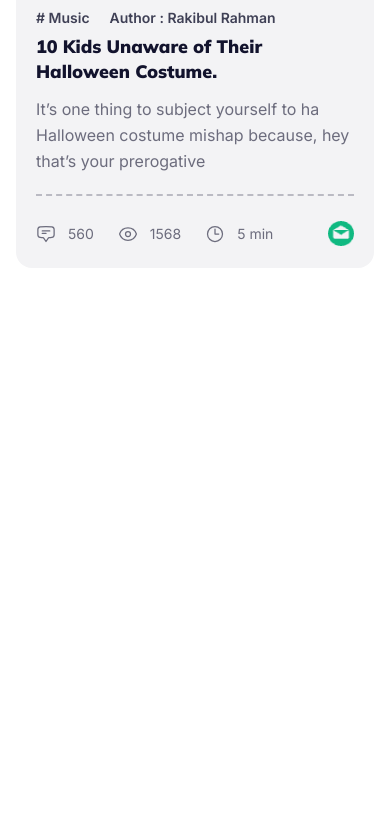
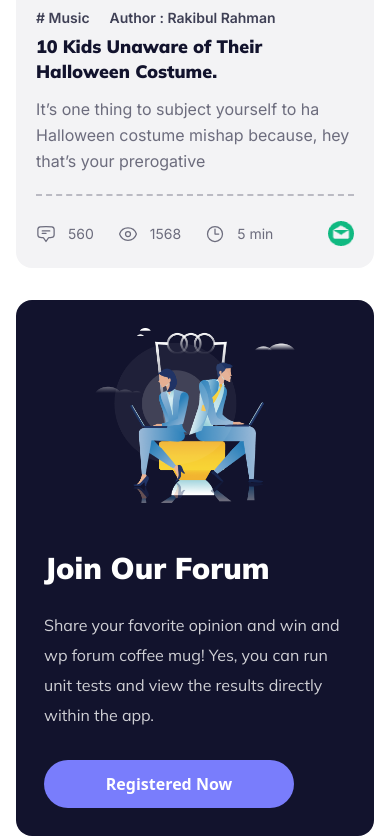
Before and after one commit to devrakibulrahman/retro-forum, a plain HTML site: page index.html in a window 390 px wide. Shown: the part 1122-1958 px from the top of the page. Before the commit the page ends 1422 px from the top, so only its background shows below. Drawn offline with nearby package versions, Linux system fonts and the light colour scheme.

Commit message:
resgitration section done with responsive on 10/05/2024 at 06:32 pm

```diff
--- a/index.html
+++ b/index.html
@@ -285,7 +285,24 @@
         </section>
         <!-- ---------------- let's discuss section -->
 
-
+        <!-- ---------------- registration section -->
+        <section class="w-full md:pt-8">
+            <div class="container mx-auto px-4">
+                <div class="w-full min-h-[403px] bg-[#12132D] rounded-2xl p-7 flex flex-col items-center justify-center gap-y-10 md:p-[45px] lg:flex-row-reverse lg:gap-x-7 lg:rounded-[32px] lg:p-[75px] xl:p-[80px] 2xl:p-[120px] 2xl:py-[50px]">
+                    <div class="w-[200px] sm:w-[300px] flex items-center justify-center lg:w-[700px]">
+                        <img src="./assets/joinforum.png" alt="">
+                    </div>
+                    <div class="w-full">
+                        <h1 class="font-mulish text-[30px] leading-[50px] font-black text-white mb-[17px] md:text-4xl lg:text-[40px] lg:mb-[30px]">Join Our Forum</h1>
+                        <p class="font-mulish text-base leading-[30px] text-[#FFFFFFCC] lg:text-lg">Share your favorite opinion and win and wp forum coffee mug! Yes, you can run unit tests and view the results directly within the app. </p>
+                        <div class="w-full mt-[30px]">
+                            <button class="w-full max-w-[250px] font-muslish text-base font-semibold text-[#FFFFFF] py-[12px] px-[27px] bg-[#797DFC] rounded-[46px] lg:py-[16px] lg:px-[32px] lg:text-[17px] 2xl:py-[20px]">Registered Now</button>
+                        </div>
+                    </div>
+                </div>
+            </div>
+        </section>
+        <!-- ---------------- registration section -->
     </main>
     <!-- ---------------- main -->
 
```
